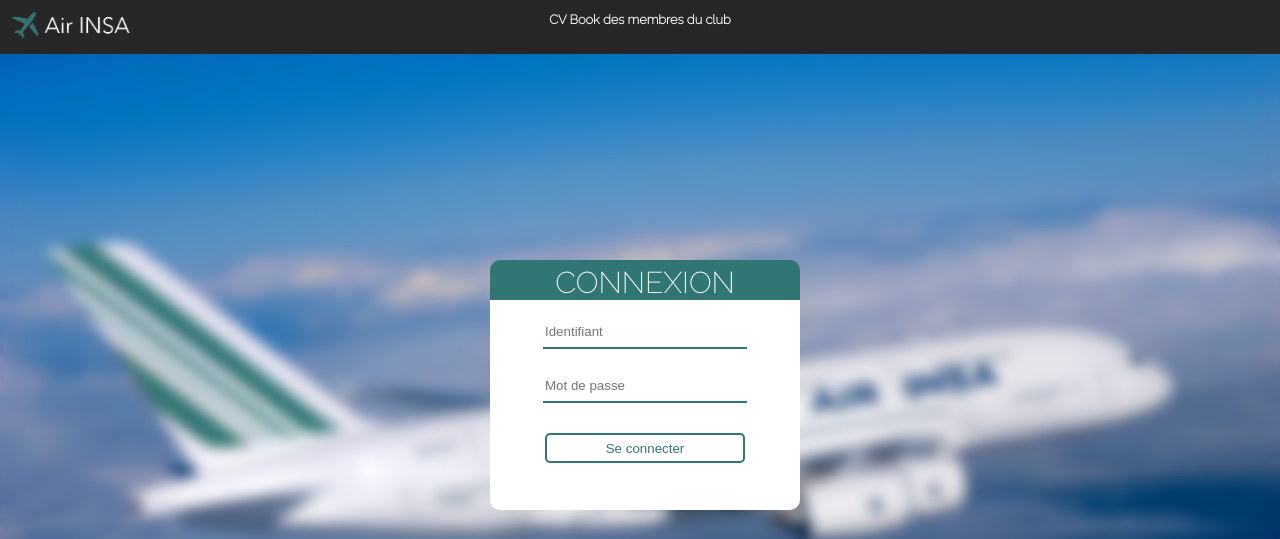
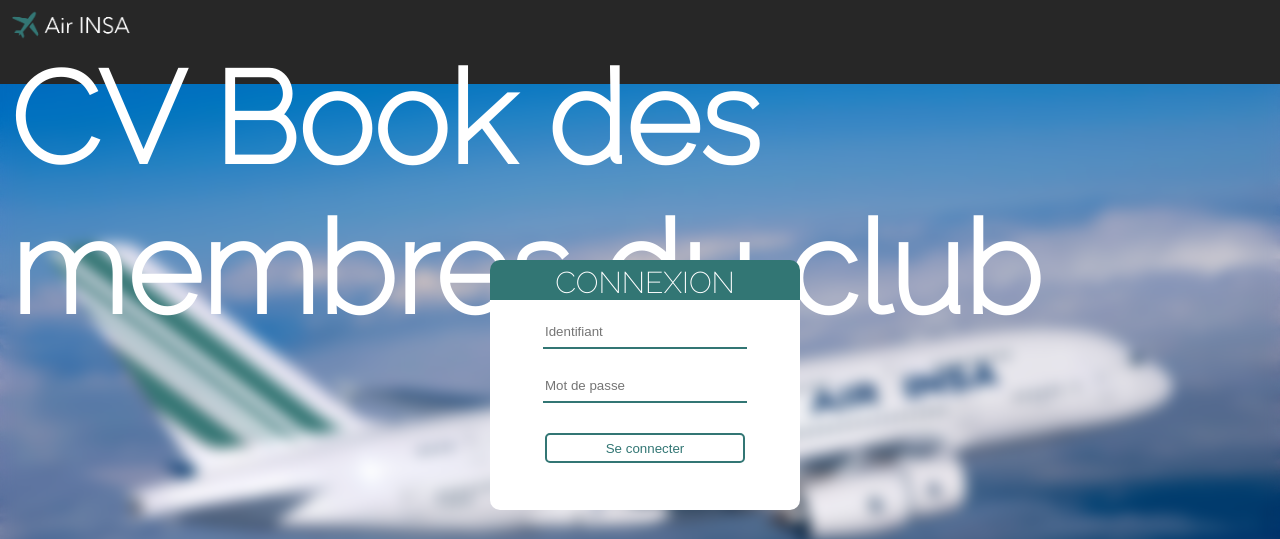
Before and after one commit to killianmarty/airinsa, a PHP site: page /cvbook/index.php in a window 1280 px wide. Shown: the top 539 px of the page. Run offline with PHP 8.4, Linux system fonts and the light colour scheme.

Commit message:
cvbook header

```diff
--- a/cvbook/index.php
+++ b/cvbook/index.php
@@ -171,7 +171,7 @@
       margin: 0px;
       align-self: center;
       display: inline-block;
-      font-size: 1vw;
+      font-size: 10vw;
     }
 
     header span{
```
